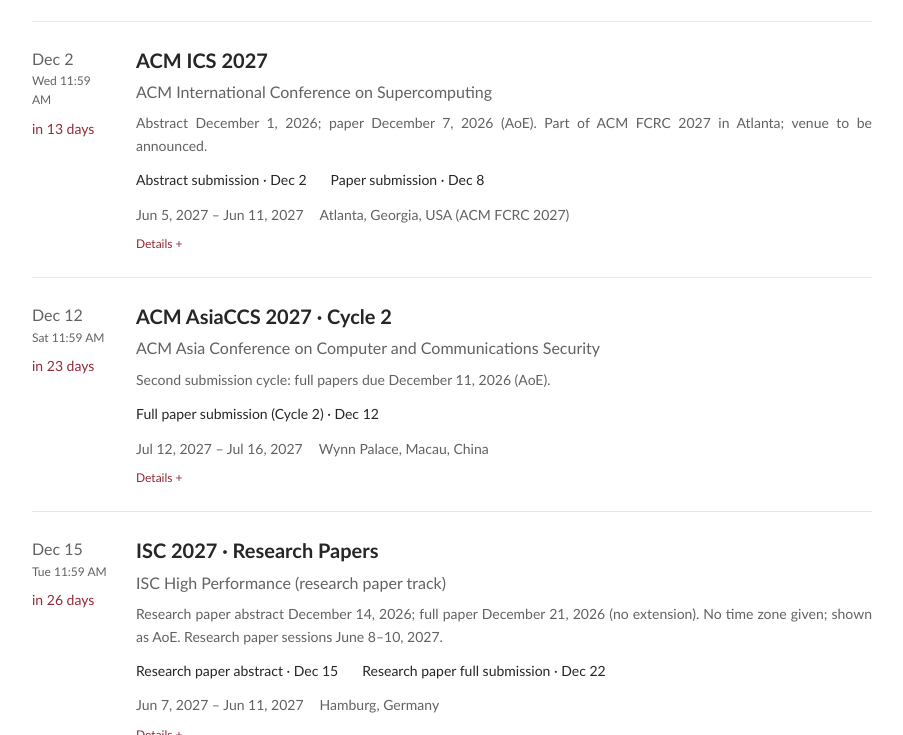
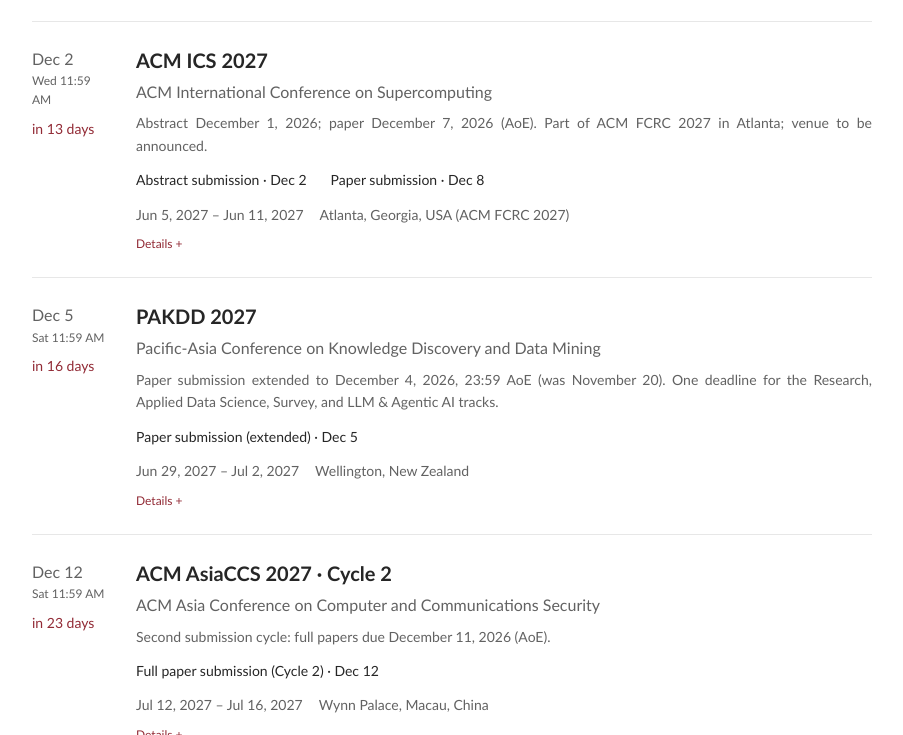
Before and after one commit to Henry-Hanyue-Shen/Henry-Hanyue-Shen.github.io, a plain HTML site: page conferences/index.html in a window 1280 px wide. Shown: the part 1626-2361 px from the top of the page, without its empty margins (188-1091 px from the left). Drawn offline with Linux system fonts and the light colour scheme.

Commit message:
Add PAKDD 2027 to the conference directory
Wellington, June 29 - July 2, 2027; paper submission extended to
December 4, 2026 (AoE).

Co-Authored-By: Claude Opus 5.5 <noreply@anthropic.com>

```diff
--- a/conferences/app.js
+++ b/conferences/app.js
@@ -1,4 +1,4 @@
-import { deadlineInstant, openDeadlines, matches, makeCalendar } from './core.mjs?v=20261114-31';
+import { deadlineInstant, openDeadlines, matches, makeCalendar } from './core.mjs?v=20261118-32';
 
 const $ = selector => document.querySelector(selector);
 const node = (tag, className, text) => {
@@ -244,4 +244,4 @@ function setTheme() {
   const dark=document.documentElement.dataset.theme==='dark';$('#theme').setAttribute('aria-label',`Switch to ${dark?'light':'dark'} mode`);$('#theme').textContent=dark?'☼':'◐';
 }
 $('#theme').addEventListener('click',()=>{const theme=document.documentElement.dataset.theme==='dark'?'light':'dark';document.documentElement.dataset.theme=theme;try{localStorage.setItem('conference-theme',theme);}catch{}setTheme();});setTheme();
-fetch('./data.json?v=20261114-31').then(response=>{if(!response.ok)throw new Error('Dataset unavailable');return response.json();}).then(json=>{data=json;init();}).catch(()=>{$('#result-count').textContent='Directory unavailable';$('#stage').replaceChildren(node('p','','The conference data could not be loaded. Please refresh this page.'));$('#export').disabled=true;});
+fetch('./data.json?v=20261118-32').then(response=>{if(!response.ok)throw new Error('Dataset unavailable');return response.json();}).then(json=>{data=json;init();}).catch(()=>{$('#result-count').textContent='Directory unavailable';$('#stage').replaceChildren(node('p','','The conference data could not be loaded. Please refresh this page.'));$('#export').disabled=true;});
--- a/conferences/data.json
+++ b/conferences/data.json
@@ -754,6 +754,46 @@
           "primary": false
         }
       ]
+    },
+    {
+      "id": "pakdd-2027",
+      "name": "PAKDD",
+      "edition": "PAKDD 2027",
+      "full": "Pacific-Asia Conference on Knowledge Discovery and Data Mining",
+      "submissionNote": "Paper submission extended to December 4, 2026, 23:59 AoE (was November 20). One deadline for the Research, Applied Data Science, Survey, and LLM & Agentic AI tracks.",
+      "confirmed": true,
+      "start": "2027-06-29",
+      "end": "2027-07-02",
+      "location": "Wellington, New Zealand",
+      "url": "https://pakdd2027.org/",
+      "source": "https://pakdd2027.org/pages/dates",
+      "sourceLabel": "Important dates",
+      "additionalLinks": [
+        {
+          "label": "Research track call",
+          "url": "https://pakdd2027.org/pages/calls/research"
+        }
+      ],
+      "deadlines": [
+        {
+          "label": "Paper submission (extended)",
+          "date": "2026-12-04",
+          "tz": "AoE",
+          "primary": true
+        },
+        {
+          "label": "Acceptance notification",
+          "date": "2027-02-26",
+          "tz": "AoE",
+          "primary": false
+        },
+        {
+          "label": "Camera-ready",
+          "date": "2027-03-19",
+          "tz": "AoE",
+          "primary": false
+        }
+      ]
     }
   ],
   "journals": [
--- a/conferences/index.html
+++ b/conferences/index.html
@@ -6,10 +6,10 @@
   <meta name="robots" content="noindex, nofollow">
   <meta name="description" content="Conference deadlines, a research calendar, and a searchable directory of venues and journals.">
   <title>Conferences · Hanyue Shen</title>
-  <link rel="stylesheet" href="../styles.css?v=20261114-31">
-  <link rel="stylesheet" href="conferences.css?v=20261114-31">
+  <link rel="stylesheet" href="../styles.css?v=20261118-32">
+  <link rel="stylesheet" href="conferences.css?v=20261118-32">
   <script>try { document.documentElement.dataset.theme = localStorage.getItem('conference-theme') || 'light'; } catch {}</script>
-  <script type="module" src="app.js?v=20261114-31"></script>
+  <script type="module" src="app.js?v=20261118-32"></script>
 </head>
 <body>
   <a class="skip-link" href="#results">Skip to results</a>
```
